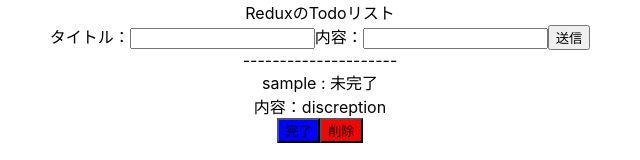
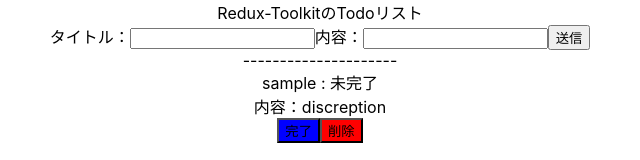
Before and after one commit to kouki-matsuura/recoil-redux-compare, a React (Create React App) app in the folder recoil-redux-compare/: page / in a window 1280 px wide. Shown: the top 160 px of the page, without its empty margins (320-960 px from the left). Built offline with nearby package versions, Linux system fonts and the light colour scheme.

Commit message:
タイトルの修正

```diff
--- a/recoil-redux-compare/src/features/todo_redux/todoPresenterRedux.tsx
+++ b/recoil-redux-compare/src/features/todo_redux/todoPresenterRedux.tsx
@@ -22,7 +22,7 @@
         }
     return (
         <>
-            <div>ReduxのTodoリスト</div>
+            <div>Redux-ToolkitのTodoリスト</div>
             <form>
                 <label>
                     タイトル：
```
